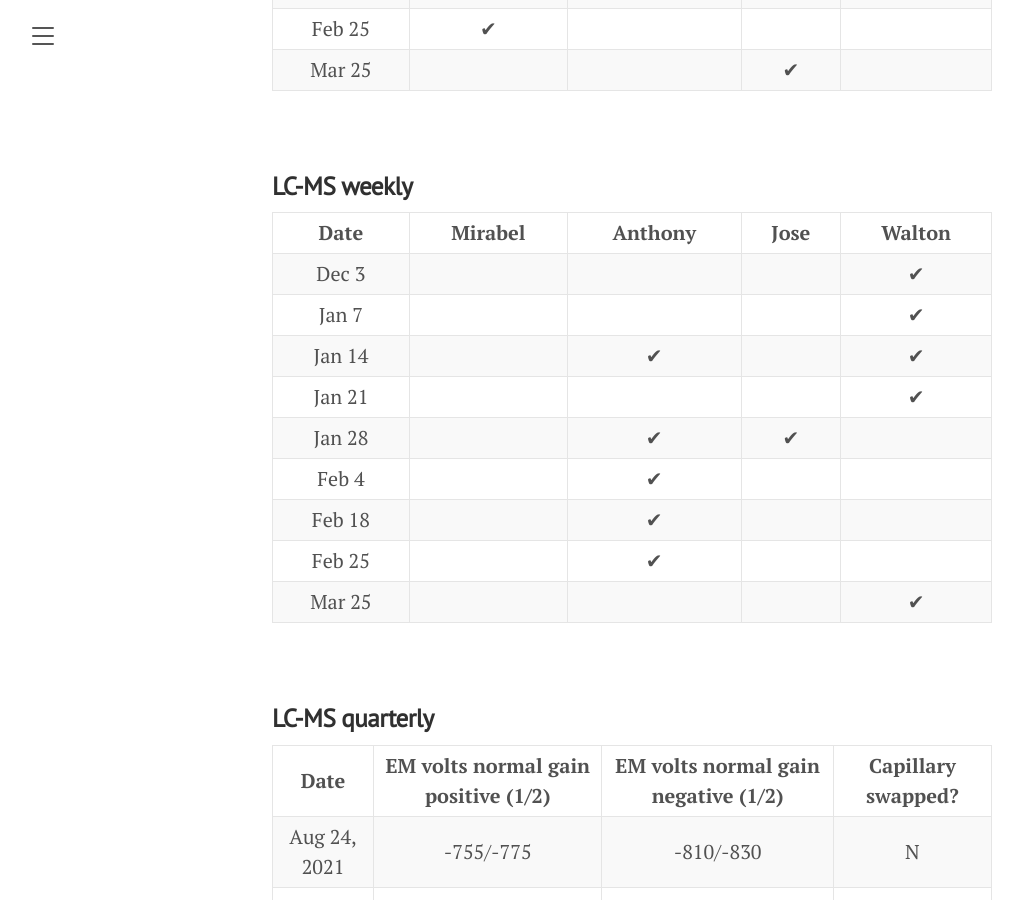
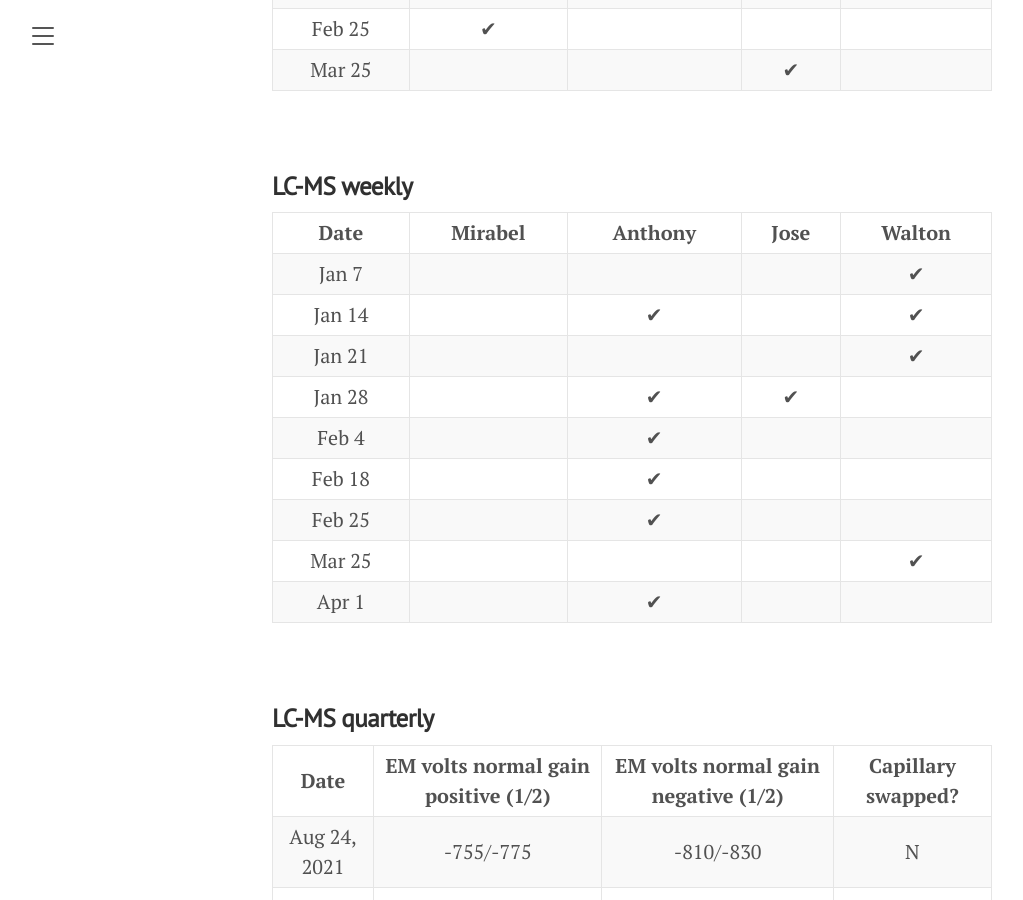
Before and after one commit to horsmanlab/horsmanlab.github.io, a Jekyll site: the page built from duties.md, in a window 1280 px wide and 900 px high, scrolled down 3100 px. Shown: the whole window, without its empty margins (8-1031 px from the left). Built offline with Jekyll 4.4.1, drawn with Linux system fonts in a browser that asks for light colours.

Commit message:
Apr 1 update

```diff
--- a/duties.md
+++ b/duties.md
@@ -275,13 +275,6 @@ title: Duties
   </thead>
   <tbody>
     <tr>
-      <td align="center">Dec 3</td>
-      <td align="center"></td>
-      <td align="center"></td>
-      <td align="center"></td>
-      <td align="center">&#x2714;</td>
-    </tr>
-    <tr>
       <td align="center">Jan 7</td>
       <td align="center"></td>
       <td align="center"></td>
@@ -336,7 +329,13 @@ title: Duties
       <td align="center"></td>
       <td align="center"></td>
       <td align="center">&#x2714;</td>
-    </tr>
+    </tr> <tr>
+    <td align="center">Apr 1</td>
+    <td align="center"></td>
+    <td align="center">&#x2714;</td>
+    <td align="center"></td>
+    <td align="center"></td>
+  </tr>
     </tbody>
   </table>
 <br/>
```
Also changed, not shown: _posts/2021-12-01-example-content.md (deleted, +0 -10 lines), _posts/2022-04-01-example-content.md (added, +10 -0 lines), protocols.md (+2 -0 lines), _posts/2022-04-03-welcome.md (renamed from _posts/2021-12-03-welcome.md), 13 other files.
